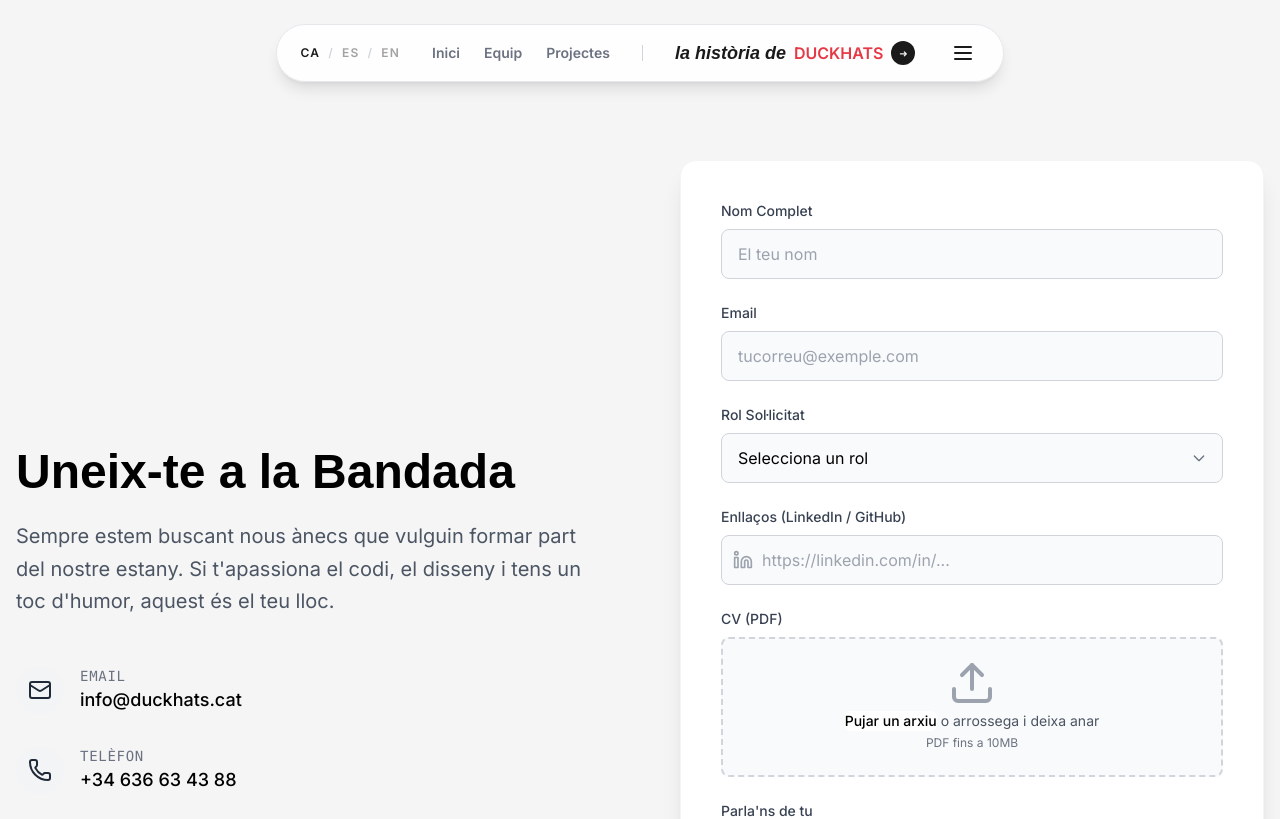
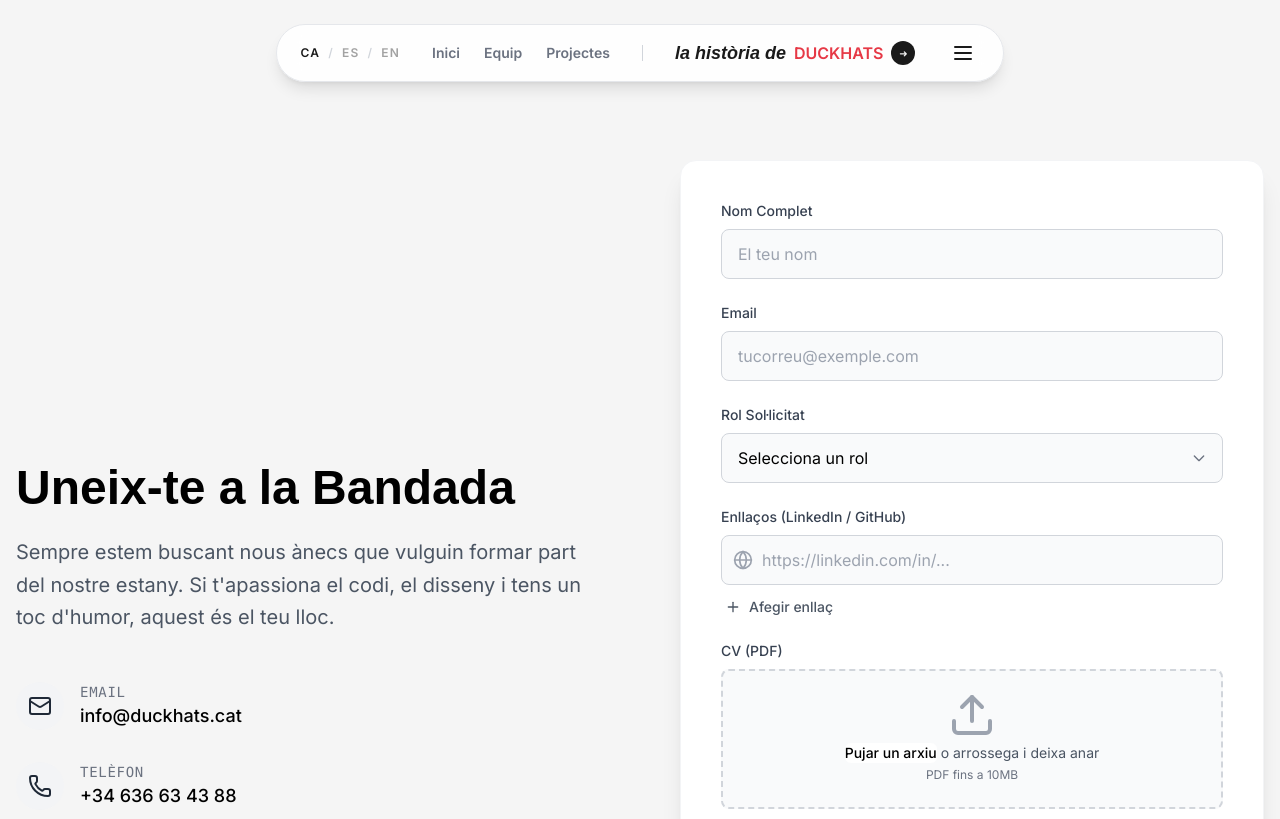
Before and after one commit to DuckHats/Portfoli, a React (Vite) app: page /join-us in a window 1280 px wide. Shown: the top 819 px of the page. Built offline with nearby package versions, Linux system fonts and the light colour scheme.

Commit message:
feats on contact form to more info

```diff
--- a/src/components/ContactForm.tsx
+++ b/src/components/ContactForm.tsx
@@ -1,6 +1,6 @@
 import { useState } from 'react';
 import { motion } from 'framer-motion';
-import { Mail, Phone, Upload, Send, Linkedin } from 'lucide-react';
+import {Mail,Phone,Upload,Send,Linkedin,Plus,Trash2,Github,Globe,Twitter,Instagram,Facebook,Youtube,Twitch,Gitlab,Dribbble,Figma,Briefcase,Code,} from 'lucide-react';
 import { brandConfig } from '../config/brand.config';
 import { contactConfig } from '../config/contact.config';
 import { useContent } from '../hooks/useContent';
@@ -11,9 +11,42 @@ export function ContactForm() {
     name: '',
     email: '',
     role: '',
-    links: '',
+    customRole: '',
+    links: [''],
     message: '',
   });
+
+  const handleLinkChange = (index: number, value: string) => {
+    const newLinks = [...formState.links];
+    newLinks[index] = value;
+    setFormState({ ...formState, links: newLinks });
+  };
+
+  const addLink = () => {
+    setFormState({ ...formState, links: [...formState.links, ''] });
+  };
+
+  const removeLink = (index: number) => {
+    const newLinks = formState.links.filter((_, i) => i !== index);
+    setFormState({ ...formState, links: newLinks });
+  };
+
+  const getLinkIcon = (url: string) => {
+    const lowerUrl = url.toLowerCase();
+    if (lowerUrl.includes('linkedin')) return <Linkedin className="h-5 w-5 text-gray-400" />;
+    if (lowerUrl.includes('github')) return <Github className="h-5 w-5 text-gray-400" />;
+    if (lowerUrl.includes('twitter') || lowerUrl.includes('x.com')) return <Twitter className="h-5 w-5 text-gray-400" />;
+    if (lowerUrl.includes('instagram')) return <Instagram className="h-5 w-5 text-gray-400" />;
+    if (lowerUrl.includes('facebook')) return <Facebook className="h-5 w-5 text-gray-400" />;
+    if (lowerUrl.includes('youtube')) return <Youtube className="h-5 w-5 text-gray-400" />;
+    if (lowerUrl.includes('twitch')) return <Twitch className="h-5 w-5 text-gray-400" />;
+    if (lowerUrl.includes('gitlab')) return <Gitlab className="h-5 w-5 text-gray-400" />;
+    if (lowerUrl.includes('dribbble')) return <Dribbble className="h-5 w-5 text-gray-400" />;
+    if (lowerUrl.includes('figma')) return <Figma className="h-5 w-5 text-gray-400" />;
+    if (lowerUrl.includes('infojobs')) return <Briefcase className="h-5 w-5 text-gray-400" />;
+    if (lowerUrl.includes('stackoverflow')) return <Code className="h-5 w-5 text-gray-400" />;
+    return <Globe className="h-5 w-5 text-gray-400" />;
+  };
 
   const handleSubmit = (e: React.FormEvent) => {
     e.preventDefault();
@@ -195,6 +228,24 @@ export function ContactForm() {
                     </svg>
                   </div>
                 </div>
+                {formState.role === 'other' && (
+                  <motion.div
+                    initial={{ opacity: 0, height: 0 }}
+                    animate={{ opacity: 1, height: 'auto' }}
+                    exit={{ opacity: 0, height: 0 }}
+                    className="mt-3"
+                  >
+                    <input
+                      type="text"
+                      name="customRole"
+                      value={formState.customRole}
+                      onChange={handleChange}
+                      className="w-full px-4 py-3 rounded-lg border border-gray-300 focus:ring-2 focus:ring-black focus:border-transparent transition-all outline-none bg-gray-50"
+                      placeholder={content.joinUs.form.otherRolePlaceholder}
+                      required
+                    />
+                  </motion.div>
+                )}
               </div>
 
               <div>
@@ -204,19 +255,43 @@ export function ContactForm() {
                 >
                   {content.joinUs.form.linksLabel}
                 </label>
-                <div className="relative">
+                <div className="space-y-3">
+                  {formState.links.map((link, index) => (
+                    <div key={index} className="relative flex gap-2">
+                      <div className="relative flex-1">
                         <div className="absolute inset-y-0 left-0 pl-3 flex items-center pointer-events-none">
-                    <Linkedin className="h-5 w-5 text-gray-400" />
+                          {getLinkIcon(link)}
                         </div>
                         <input
                           type="url"
-                    id="links"
-                    name="links"
-                    value={formState.links}
-                    onChange={handleChange}
+                          value={link}
+                          onChange={(e) =>
+                            handleLinkChange(index, e.target.value)
+                          }
                           className="w-full pl-10 pr-4 py-3 rounded-lg border border-gray-300 focus:ring-2 focus:ring-black focus:border-transparent transition-all outline-none bg-gray-50"
                           placeholder={content.joinUs.form.linksPlaceholder}
                         />
+                      </div>
+                      {formState.links.length > 1 && (
+                        <button
+                          type="button"
+                          onClick={() => removeLink(index)}
+                          className="p-3 text-gray-500 hover:text-red-500 hover:bg-red-50 rounded-lg transition-colors"
+                          title={content.joinUs.form.removeLink}
+                        >
+                          <Trash2 className="w-5 h-5" />
+                        </button>
+                      )}
+                    </div>
+                  ))}
+                  <button
+                    type="button"
+                    onClick={addLink}
+                    className="flex items-center gap-2 text-sm font-medium text-gray-600 hover:text-black transition-colors px-1"
+                  >
+                    <Plus className="w-4 h-4" />
+                    {content.joinUs.form.addLink}
+                  </button>
                 </div>
               </div>
 
--- a/src/config/content.config.ts
+++ b/src/config/content.config.ts
@@ -81,8 +81,11 @@ export const contentConfig = {
           marketing: 'Marketing Specialist',
           other: 'Altres'
         },
+        otherRolePlaceholder: 'Especifica quin rol...',
         linksLabel: 'Enllaços (LinkedIn / GitHub)',
         linksPlaceholder: 'https://linkedin.com/in/...',
+        addLink: 'Afegir enllaç',
+        removeLink: 'Eliminar',
         cvLabel: 'CV (PDF)',
         uploadButton: 'Pujar un arxiu',
         dragDrop: 'o arrossega i deixa anar',
@@ -204,8 +207,11 @@ export const contentConfig = {
           marketing: 'Marketing Specialist',
           other: 'Otros'
         },
+        otherRolePlaceholder: 'Especifica qué rol...',
         linksLabel: 'Enlaces (LinkedIn / GitHub)',
         linksPlaceholder: 'https://linkedin.com/in/...',
+        addLink: 'Añadir enlace',
+        removeLink: 'Eliminar',
         cvLabel: 'CV (PDF)',
         uploadButton: 'Subir un archivo',
         dragDrop: 'o arrastra y suelta',
@@ -327,8 +333,11 @@ export const contentConfig = {
           marketing: 'Marketing Specialist',
           other: 'Other'
         },
+        otherRolePlaceholder: 'Specify which role...',
         linksLabel: 'Links (LinkedIn / GitHub)',
         linksPlaceholder: 'https://linkedin.com/in/...',
+        addLink: 'Add link',
+        removeLink: 'Remove',
         cvLabel: 'CV (PDF)',
         uploadButton: 'Upload a file',
         dragDrop: 'or drag and drop',
```
Lines whose indentation alone changed are shown as unchanged.
